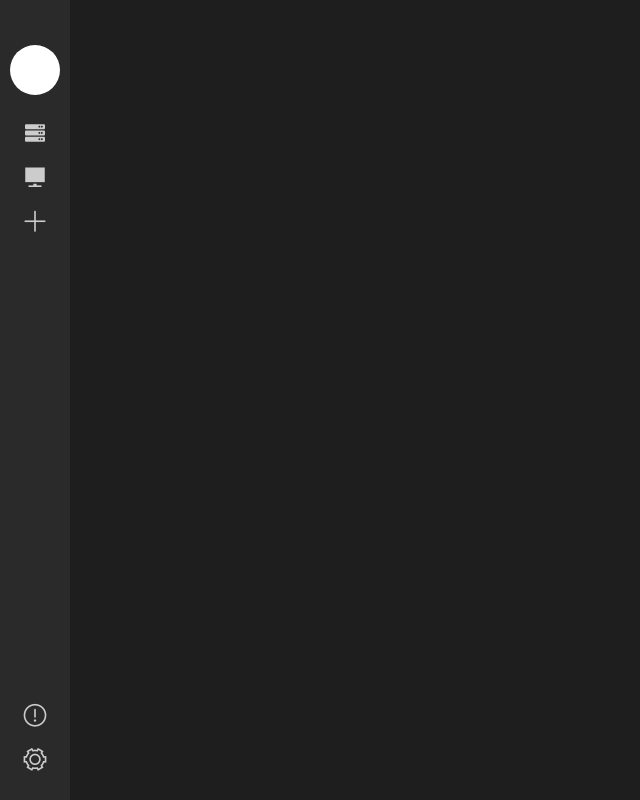
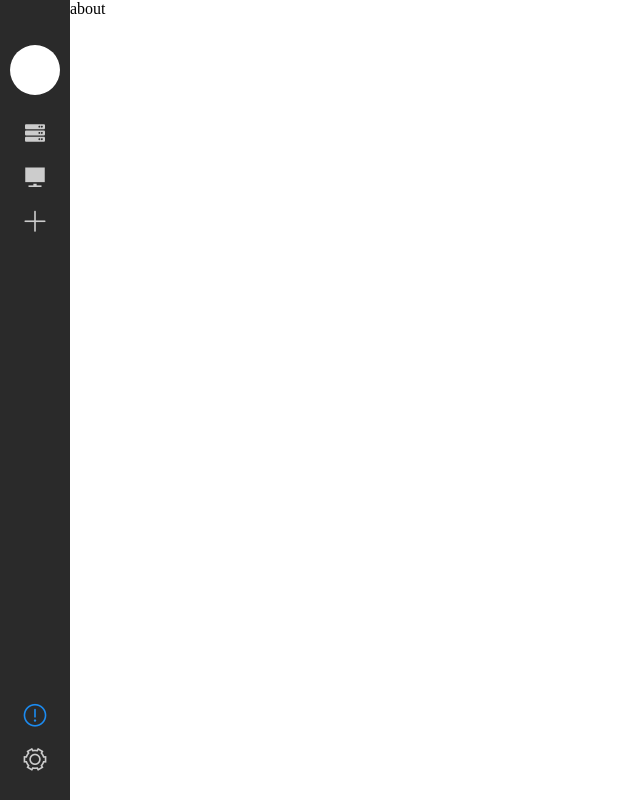
Before and after one commit to AochongZhang/TDT, a Vue app: page /#/about in a window 1280 px wide. Shown: the whole page, without its empty margins (0-640 px from the left). Built offline with nearby package versions, Linux system fonts and the light colour scheme.

Commit message:
add vue router

```diff
--- a/package.json
+++ b/package.json
@@ -14,7 +14,8 @@
   "dependencies": {
     "core-js": "^3.4.4",
     "element-ui": "^2.4.5",
-    "vue": "^2.6.10"
+    "vue": "^2.6.10",
+    "vue-router": "^3.1.3"
   },
   "devDependencies": {
     "@vue/cli-plugin-babel": "^4.1.0",
--- a/src/App.vue
+++ b/src/App.vue
@@ -1,19 +1,17 @@
 <template>
   <div id="app">
     <LeftBar />
-    <Panel />
+    <router-view />
   </div>
 </template>
 
 <script>
 import LeftBar from "./components/LeftBar";
-import Panel from "./components/Panel";
 
 export default {
   name: "app",
   components: {
-    LeftBar,
-    Panel
+    LeftBar
   }
 };
 </script>
--- /dev/null
+++ b/src/components/About.vue
@@ -0,0 +1,15 @@
+<template>
+    <div id="about">
+        about
+    </div>
+</template>
+
+<script>
+export default {
+    name: 'About'
+};
+</script>
+
+<style>
+
+</style>
--- a/src/components/LeftBar.vue
+++ b/src/components/LeftBar.vue
@@ -1,23 +1,32 @@
 <template>
   <div id="left-bar">
+
     <div id="logo"></div>
     <div class="btn">
       <img class="icon" src="../assets/server.svg" alt />
     </div>
+
     <div class="btn">
       <i class="el-icon-s-platform"></i>
     </div>
+
     <div class="btn">
       <i class="el-icon-plus"></i>
     </div>
+
     <div id="btn-group">
       <div class="btn">
-        <i class="el-icon-warning-outline"></i>
+        <router-link to="/about" class="router-link" active-class="router-link-active">
+          <i class="el-icon-warning-outline"></i>
+        </router-link>
       </div>
       <div class="btn">
-        <i class="el-icon-setting"></i>
+        <router-link to="/setting" class="router-link" active-class="router-link-active">
+          <i class="el-icon-setting"></i>
+        </router-link>
       </div>
     </div>
+
   </div>
 </template>
 
@@ -61,4 +70,12 @@ export default {
 .icon {
   width: 20px;
 }
+
+.router-link {
+  color: #ccc;
+}
+
+.router-link-active {
+  color: #1c8bf0;
+}
 </style>
--- /dev/null
+++ b/src/components/Setting.vue
@@ -0,0 +1,15 @@
+<template>
+    <div id="about">
+        setting
+    </div>
+</template>
+
+<script>
+export default {
+    name: 'Setting'
+};
+</script>
+
+<style>
+
+</style>
--- a/src/main.js
+++ b/src/main.js
@@ -1,9 +1,11 @@
 import Vue from 'vue'
 import App from './App.vue'
 import './plugins/element.js'
+import VueRouter from './plugins/vue-router.js'
 
 Vue.config.productionTip = false
 
 new Vue({
+  router: VueRouter,
   render: h => h(App),
 }).$mount('#app')
--- /dev/null
+++ b/src/plugins/vue-router.js
@@ -0,0 +1,25 @@
+import Vue from 'vue'
+import VueRouter from 'vue-router'
+import Panel from '../components/Panel'
+import About from '../components/About'
+import Setting from '../components/Setting'
+
+Vue.use(VueRouter)
+
+export default new VueRouter({
+    routes: [
+        {
+            path: '/',
+            name: 'Panel',
+            component: Panel
+        }, {
+            path: '/about',
+            name: 'About',
+            component: About
+        }, {
+            path: '/setting',
+            name: 'Setting',
+            component: Setting
+        }
+    ]
+})
--- a/vue.config.js
+++ b/vue.config.js
@@ -1,3 +1,4 @@
 module.exports = {
-    publicPath: './'
+    // publicPath: './'
+    runtimeCompiler: true
 }
```
Also changed, not shown: 1 other file (tests, documents, lock files or other folders).
